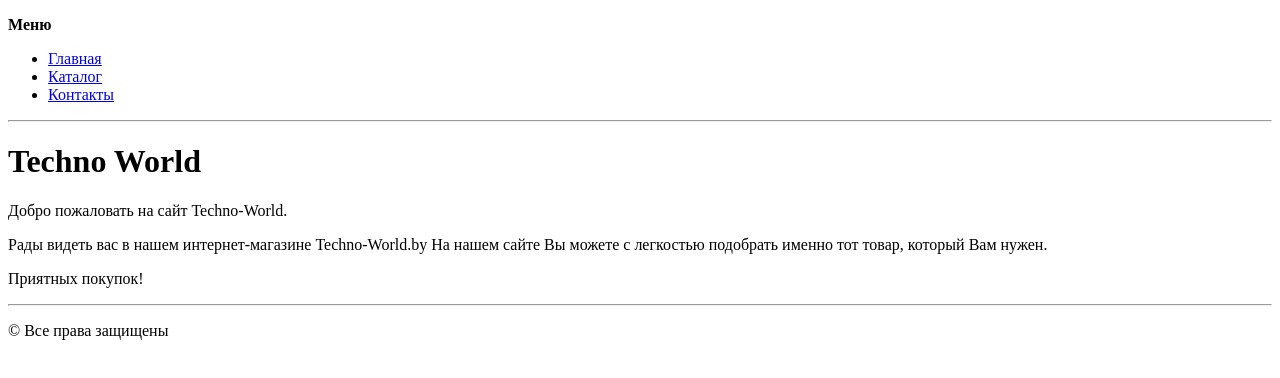
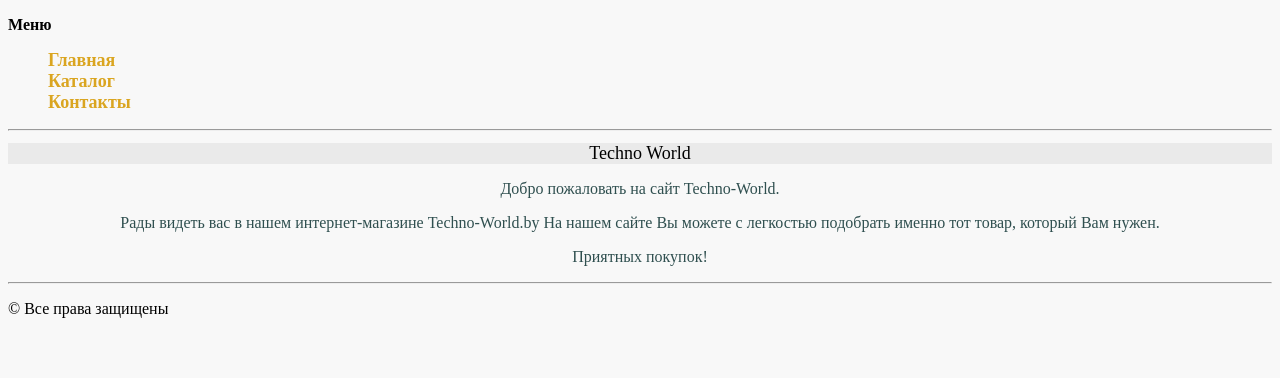
Before and after one commit to geras1m/itstep, a plain HTML site: page Task-1/index.html in a window 1280 px wide. Drawn offline with Linux system fonts and the light colour scheme.

Commit message:
Добавил классы для Главной страницы

```diff
--- a/Task-1/index.html
+++ b/Task-1/index.html
@@ -3,24 +3,26 @@
 <head>
     <meta charset="UTF-8">
     <title>Techno-World</title>
+
+    <link rel="stylesheet" href="Style.css">
 </head>
 <body>
 
 <p><b>Меню</b></p>
 <ul>
-    <li><a href="#Glavnay">Главная</a></li>
-    <li><a href="Katalog.html">Каталог</a></li>
-    <li><a href="contacts.html">Контакты</a></li>
+    <li class="LiCap"><a class="linkCap" href="index.html">Главная</a></li>
+    <li class="LiCap"><a class="linkCap" href="Katalog.html">Каталог</a></li>
+    <li class="LiCap"><a class="linkCap" href="contacts.html">Контакты</a></li>
 </ul>
 
 <hr>
 
 
-<h1 id="Glavnay">Techno World</h1>
+<h1 class="TexhoWorld">Techno World</h1>
 
-<p>Добро пожаловать на сайт Techno-World.</p>
-<p>Рады видеть вас в нашем интернет-магазине Techno-World.by На нашем сайте Вы можете с легкостью подобрать именно тот товар, который Вам нужен. </p>
-<p>Приятных покупок!</p>
+<p class="otherText">Добро пожаловать на сайт Techno-World.</p>
+<p class="otherText">Рады видеть вас в нашем интернет-магазине Techno-World.by На нашем сайте Вы можете с легкостью подобрать именно тот товар, который Вам нужен. </p>
+<p class="otherText">Приятных покупок!</p>
 
 <hr>
 
```
